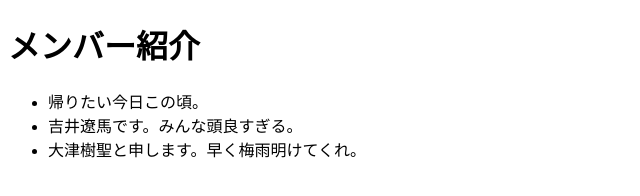
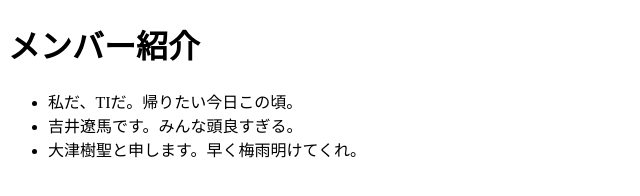
Before and after one commit to Sora3352/Hello, a plain HTML site: page index.html in a window 1280 px wide. Shown: the whole page, without its empty margins (0-640 px from the left). Drawn offline with Linux system fonts and the light colour scheme.

Commit message:
Update index.html

```diff
--- a/index.html
+++ b/index.html
@@ -10,7 +10,7 @@
 <body>
     <h1>メンバー紹介</h1>
     <ul>
-        <li>帰りたい今日この頃。</li>
+        <li>私だ、TIだ。帰りたい今日この頃。</li>
         <li>吉井遼馬です。みんな頭良すぎる。</li>
 
         <li>大津樹聖と申します。早く梅雨明けてくれ。</li>
```
